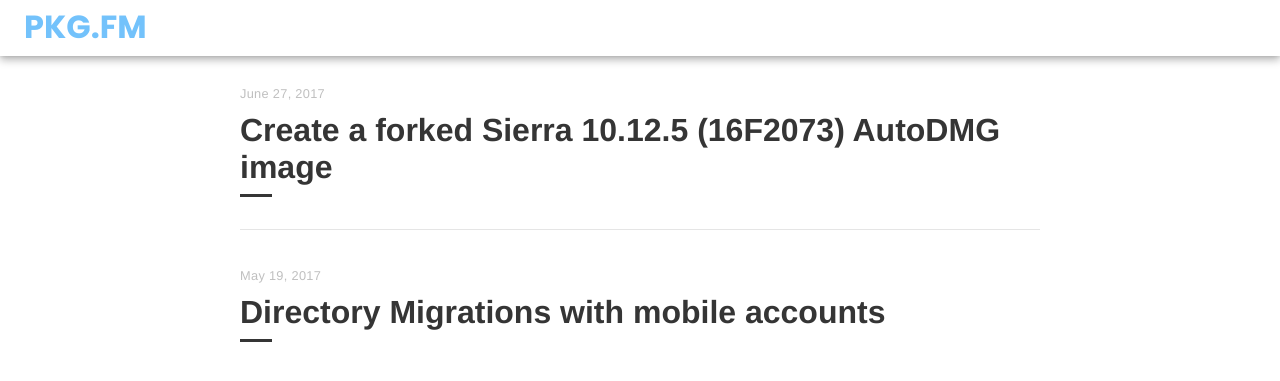
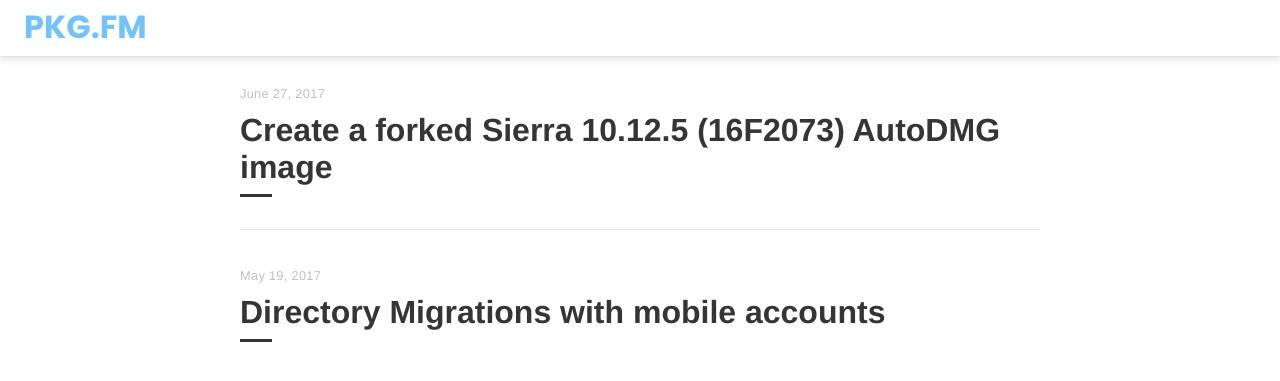
Before and after one commit to geoffrepoli/pkg.fm, a Jekyll site: the page built from index.html, in a window 1280 px wide. Shown: the top 381 px of the page. Built offline with Jekyll 4.4.1, drawn with Linux system fonts in a browser that asks for light colours; the list of posts is cut into pages by our own code.

Commit message:
EDIT _layout.scss

```diff
--- a/_sass/_layout.scss
+++ b/_sass/_layout.scss
@@ -13,9 +13,9 @@ footer,
 }
 
 .nav {
-  -webkit-box-shadow: 0 0 4px rgba(0, 0, 0, .14), 0 4px 8px rgba(0, 0, 0, .28);
-  -moz-box-shadow: 0 0 4px rgba(0, 0, 0, .14), 0 4px 8px rgba(0, 0, 0, .28);
-  box-shadow: 0 0 4px rgba(0, 0, 0, .14), 0 4px 8px rgba(0, 0, 0, .28);
+  -webkit-box-shadow: 0 0 1px rgba(0, 0, 0, 0.15), 0 2px 8px rgba(0, 0, 0, 0.15);
+  -moz-box-shadow: 0 0 1px rgba(0, 0, 0, 0.15), 0 2px 8px rgba(0, 0, 0, 0.15);
+  box-shadow: 0 0 1px rgba(0, 0, 0, 0.15), 0 2px 8px rgba(0, 0, 0, 0.15);
   position: fixed;
   height: 3.5rem;
   left: 0;
```
